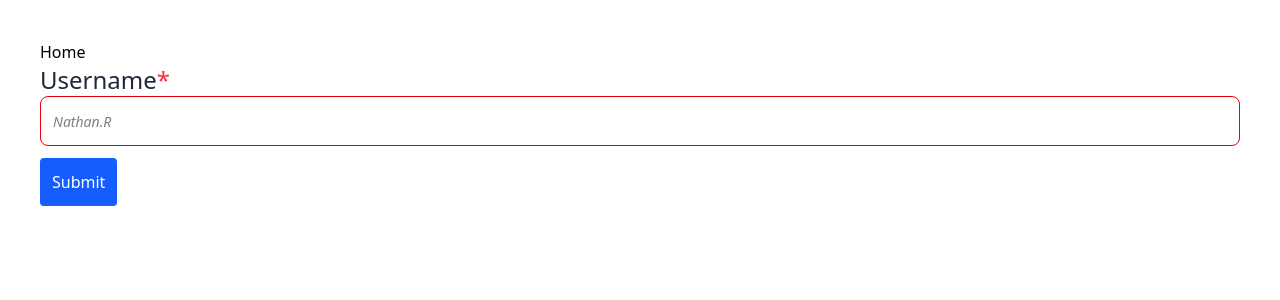
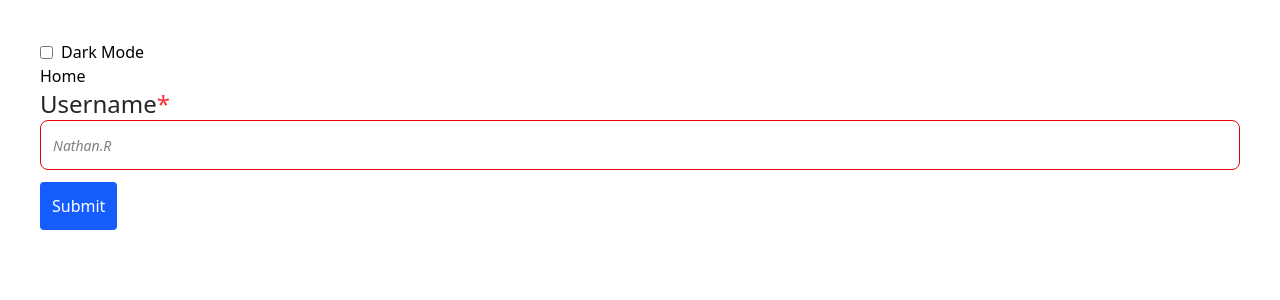
Before and after one commit to nathinho89/tailwind-v4, a Nuxt app: page / in a window 1280 px wide. Shown: the top 300 px of the page. Built offline with nearby package versions, Linux system fonts and the light colour scheme.

Commit message:
Setup Dark Mode

```diff
--- a/app.vue
+++ b/app.vue
@@ -2,10 +2,17 @@
 import AppButton from "~/components/AppButton.vue";
 import AppInput from "~/components/AppInput.vue";
 import MainNav from "~/components/MainNav.vue";
+import { useDark } from "@vueuse/core";
+
+const isDark = useDark();
 </script>
 
 <template>
     <div class="m-10">
+    <label for="isDark" class="flex items-center gap-2">
+      <input type="checkbox" v-model="isDark">
+      <span>Dark Mode</span>
+    </label>
     <MainNav />
     <form action="">
       <AppInput label="Username" />
--- a/assets/css/main.css
+++ b/assets/css/main.css
@@ -1 +1,7 @@
 @import "tailwindcss";
+
+@custom-variant dark (&:where(.dark, .dark *));
+
+body {
+    @apply  dark:bg-neutral-900 dark:text-neutral-50;
+}
--- a/components/AppInput.vue
+++ b/components/AppInput.vue
@@ -21,7 +21,7 @@ const _modelValue = computed({
 </script>
 <template>
   <label class="block mb-3">
-    <span v-if="label" class="after:content-['*'] after:text-red-500 block text-2xl text-gray-800">{{ label }}</span>
+    <span v-if="label" class="after:content-['*'] after:text-red-500 block text-2xl text-neutral-800 dark:text-neutral-50">{{ label }}</span>
     <input
       v-model="_modelValue"
       placeholder="Nathan.R"
--- a/package.json
+++ b/package.json
@@ -12,6 +12,7 @@
   "dependencies": {
     "@nuxt/eslint": "1.4.1",
     "@tailwindcss/vite": "^4.1.10",
+    "@vueuse/core": "^13.4.0",
     "eslint": "^9.29.0",
     "nuxt": "^3.17.5",
     "tailwindcss": "^4.1.10",
```
Also changed, not shown: 1 other file (tests, documents, lock files or other folders).
